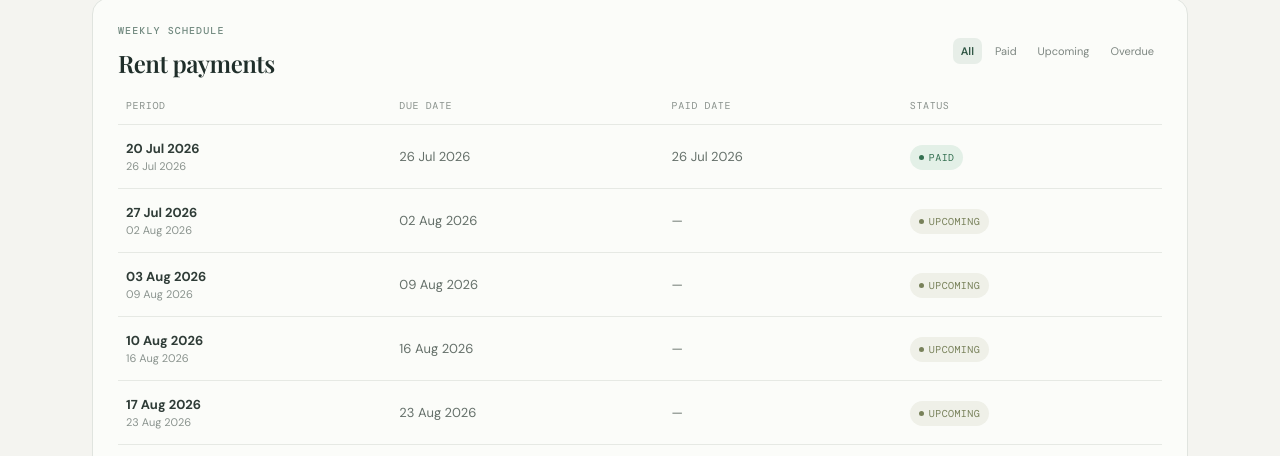
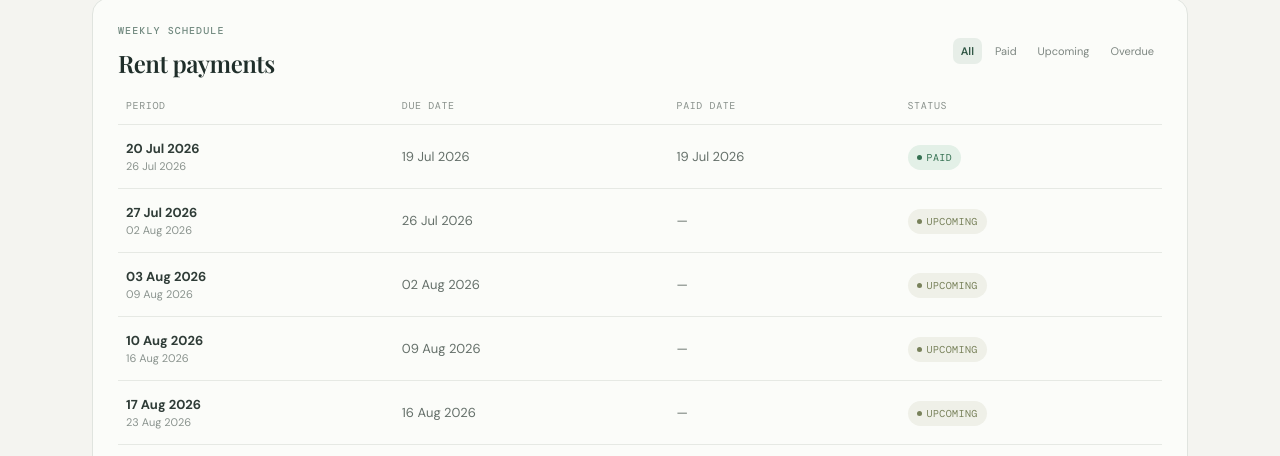
Before and after one commit to yfsong19/marina-road, a React (Vite) app: page / in a window 1280 px wide. Both pictures are taken after a click on the button "Rent". Shown: the part 344-800 px from the top of the page. Built offline with nearby package versions, Linux system fonts and the light colour scheme.

Commit message:
updated the due day logic to be sunday

```diff
--- a/src/App.tsx
+++ b/src/App.tsx
@@ -5,14 +5,20 @@ import './App.css'
 type PaymentState = 'paid' | 'overdue' | 'upcoming'
 
 const parseDate = (value: string) => new Date(`${value}T12:00:00`)
-const formatDate = (value: string) => new Intl.DateTimeFormat('en-NZ', { day: '2-digit', month: 'short', year: 'numeric' }).format(parseDate(value))
+const formatDate = (value: string | Date) => new Intl.DateTimeFormat('en-NZ', { day: '2-digit', month: 'short', year: 'numeric' }).format(value instanceof Date ? value : parseDate(value))
 const formatMoney = (amount: number) => new Intl.NumberFormat('en-NZ', { style: 'currency', currency: ledger.property.currency }).format(amount)
 const today = new Date()
 today.setHours(0, 0, 0, 0)
 
-function paymentState(item: { paid: boolean }, endDate: string): PaymentState {
+function rentDueDate(periodStart: string) {
+  const dueDate = parseDate(periodStart)
+  dueDate.setDate(dueDate.getDate() - 1)
+  return dueDate
+}
+
+function paymentState(item: { paid: boolean }, dueDate: Date): PaymentState {
   if (item.paid) return 'paid'
-  return parseDate(endDate) < today ? 'overdue' : 'upcoming'
+  return dueDate < today ? 'overdue' : 'upcoming'
 }
 
 function Status({ state }: { state: PaymentState }) {
@@ -24,13 +30,19 @@ function App() {
   const [view, setView] = useState<'overview' | 'rent' | 'water'>('overview')
   const [filter, setFilter] = useState<'all' | PaymentState>('all')
   const { rentPayments, waterInvoices } = ledger
-  const rentStates = rentPayments.map((payment) => ({ ...payment, state: paymentState(payment, payment.periodEnd) }))
-  const waterStates = waterInvoices.map((invoice) => ({ ...invoice, state: paymentState(invoice, invoice.invoiceDate) }))
+  const rentStates = rentPayments.map((payment) => {
+    const dueDate = rentDueDate(payment.periodStart)
+    return { ...payment, dueDate, state: paymentState(payment, dueDate) }
+  })
+  const waterStates = waterInvoices.map((invoice) => {
+    const dueDate = parseDate(invoice.invoiceDate)
+    return { ...invoice, dueDate, state: paymentState(invoice, dueDate) }
+  })
   const unpaidWater = waterInvoices.filter((invoice) => !invoice.paid).reduce((sum, invoice) => sum + invoice.tenantUsage, 0)
   const attention = [
-    ...rentStates.filter((item) => item.state === 'overdue').map((item) => ({ type: 'Rent payment', date: item.periodEnd, detail: `${formatDate(item.periodStart)} – ${formatDate(item.periodEnd)}`, state: item.state })),
-    ...waterStates.filter((item) => !item.paid).map((item) => ({ type: 'Water invoice', date: item.invoiceDate, detail: `${formatMoney(item.tenantUsage)} tenant usage`, state: item.state })),
-  ].sort((a, b) => parseDate(a.date).getTime() - parseDate(b.date).getTime())
+    ...rentStates.filter((item) => item.state === 'overdue').map((item) => ({ type: 'Rent payment', date: item.dueDate, detail: `${formatDate(item.periodStart)} – ${formatDate(item.periodEnd)}`, state: item.state })),
+    ...waterStates.filter((item) => !item.paid).map((item) => ({ type: 'Water invoice', date: item.dueDate, detail: `${formatMoney(item.tenantUsage)} tenant usage`, state: item.state })),
+  ].sort((a, b) => a.date.getTime() - b.date.getTime())
   const visibleRent = useMemo(() => filter === 'all' ? rentStates : rentStates.filter((item) => item.state === filter), [filter, rentStates])
   const visibleWater = useMemo(() => filter === 'all' ? waterStates : waterStates.filter((item) => item.state === filter), [filter, waterStates])
 
@@ -49,12 +61,12 @@ function App() {
   </main>
 }
 
-type RentRow = (typeof ledger.rentPayments)[number] & { state: PaymentState }
-type WaterRow = (typeof ledger.waterInvoices)[number] & { state: PaymentState }
-type AttentionItem = { type: string; date: string; detail: string; state: PaymentState }
+type RentRow = (typeof ledger.rentPayments)[number] & { dueDate: Date; state: PaymentState }
+type WaterRow = (typeof ledger.waterInvoices)[number] & { dueDate: Date; state: PaymentState }
+type AttentionItem = { type: string; date: Date; detail: string; state: PaymentState }
 
 function Overview({ rentStates, waterStates, unpaidWater, attention }: { rentStates: RentRow[]; waterStates: WaterRow[]; unpaidWater: number; attention: AttentionItem[] }) {
-  const nextRent = rentStates.find((item) => !item.paid && parseDate(item.periodEnd) >= today) || rentStates.find((item) => !item.paid)
+  const nextRent = rentStates.find((item) => !item.paid && item.dueDate >= today) || rentStates.find((item) => !item.paid)
   return <>
     <section className="stat-grid">
       <article className="stat-card"><span className="icon rent-icon">⌂</span><p>Next rent period</p><strong>{nextRent ? formatDate(nextRent.periodStart) : 'All paid'}</strong><small>{nextRent ? `${formatDate(nextRent.periodStart)} – ${formatDate(nextRent.periodEnd)}` : 'No outstanding periods'}</small></article>
@@ -70,7 +82,7 @@ function Overview({ rentStates, waterStates, unpaidWater, attention }: { rentSta
 function LedgerTable({ kind, rows, filter, setFilter }: { kind: 'rent' | 'water'; rows: RentRow[] | WaterRow[]; filter: 'all' | PaymentState; setFilter: (filter: 'all' | PaymentState) => void }) {
   const rent = kind === 'rent'
   return <section className="panel ledger-panel"><div className="section-heading"><div><p className="eyebrow">{rent ? 'WEEKLY SCHEDULE' : 'INVOICE HISTORY'}</p><h2>{rent ? 'Rent payments' : 'Water invoices'}</h2></div><div className="filters">{(['all', 'paid', 'upcoming', 'overdue'] as const).filter((option) => rent || option !== 'upcoming').map((option) => <button key={option} onClick={() => setFilter(option)} className={filter === option ? 'selected' : ''}>{option}</button>)}</div></div>
-    <div className="table-wrap"><table><thead><tr>{rent ? <><th>Period</th><th>Due date</th><th>Paid date</th></> : <><th>Invoice date</th><th>Total</th><th>Fixed</th><th>Tenant usage</th></>}<th>Status</th></tr></thead><tbody>{rows.map((item) => 'periodStart' in item ? <tr key={item.periodStart}><td><strong>{formatDate(item.periodStart)}</strong><span>{formatDate(item.periodEnd)}</span></td><td>{formatDate(item.periodEnd)}</td><td>{item.paidDate ? formatDate(item.paidDate) : '—'}</td><td><Status state={item.state} /></td></tr> : <tr key={item.invoiceDate}><td><strong>{formatDate(item.invoiceDate)}</strong></td><td>{formatMoney(item.total)}</td><td>{formatMoney(item.fixed)}</td><td className="tenant-charge">{formatMoney(item.tenantUsage)}</td><td><Status state={item.state} /></td></tr>)}</tbody></table></div>
+    <div className="table-wrap"><table><thead><tr>{rent ? <><th>Period</th><th>Due date</th><th>Paid date</th></> : <><th>Invoice date</th><th>Total</th><th>Fixed</th><th>Tenant usage</th></>}<th>Status</th></tr></thead><tbody>{rows.map((item) => 'periodStart' in item ? <tr key={item.periodStart}><td><strong>{formatDate(item.periodStart)}</strong><span>{formatDate(item.periodEnd)}</span></td><td>{formatDate(item.dueDate)}</td><td>{item.paidDate ? formatDate(item.paidDate) : '—'}</td><td><Status state={item.state} /></td></tr> : <tr key={item.invoiceDate}><td><strong>{formatDate(item.invoiceDate)}</strong></td><td>{formatMoney(item.total)}</td><td>{formatMoney(item.fixed)}</td><td className="tenant-charge">{formatMoney(item.tenantUsage)}</td><td><Status state={item.state} /></td></tr>)}</tbody></table></div>
     {!rows.length && <p className="empty">No entries match this filter.</p>}
   </section>
 }
--- a/src/data/ledger.json
+++ b/src/data/ledger.json
@@ -1,7 +1,7 @@
 {
   "property": { "name": "Home Ledger", "tenant": "Tenant", "currency": "NZD" },
   "rentPayments": [
-    { "periodStart": "2026-07-20", "periodEnd": "2026-07-26", "paid": true, "paidDate": "2026-07-26" },
+    { "periodStart": "2026-07-20", "periodEnd": "2026-07-26", "paid": true, "paidDate": "2026-07-19" },
     { "periodStart": "2026-07-27", "periodEnd": "2026-08-02", "paid": false, "paidDate": null },
     { "periodStart": "2026-08-03", "periodEnd": "2026-08-09", "paid": false, "paidDate": null },
     { "periodStart": "2026-08-10", "periodEnd": "2026-08-16", "paid": false, "paidDate": null },
```
